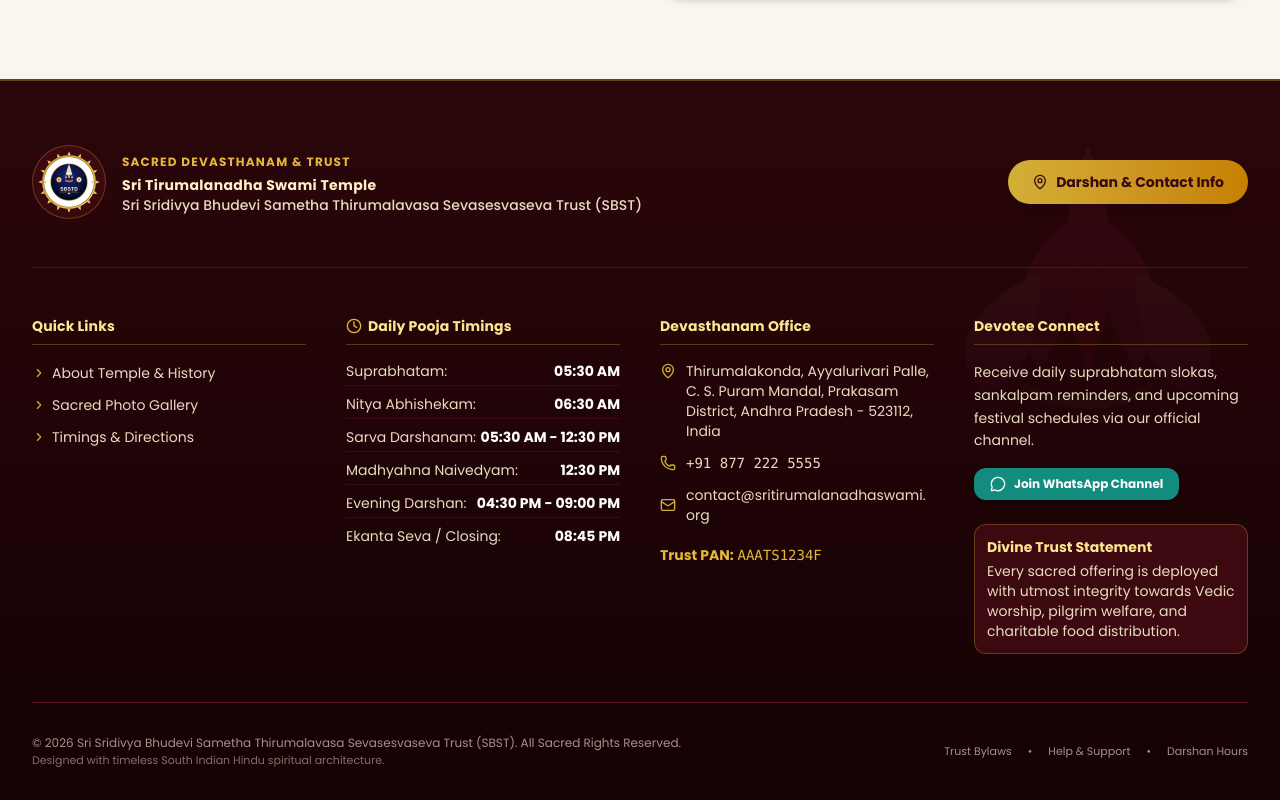
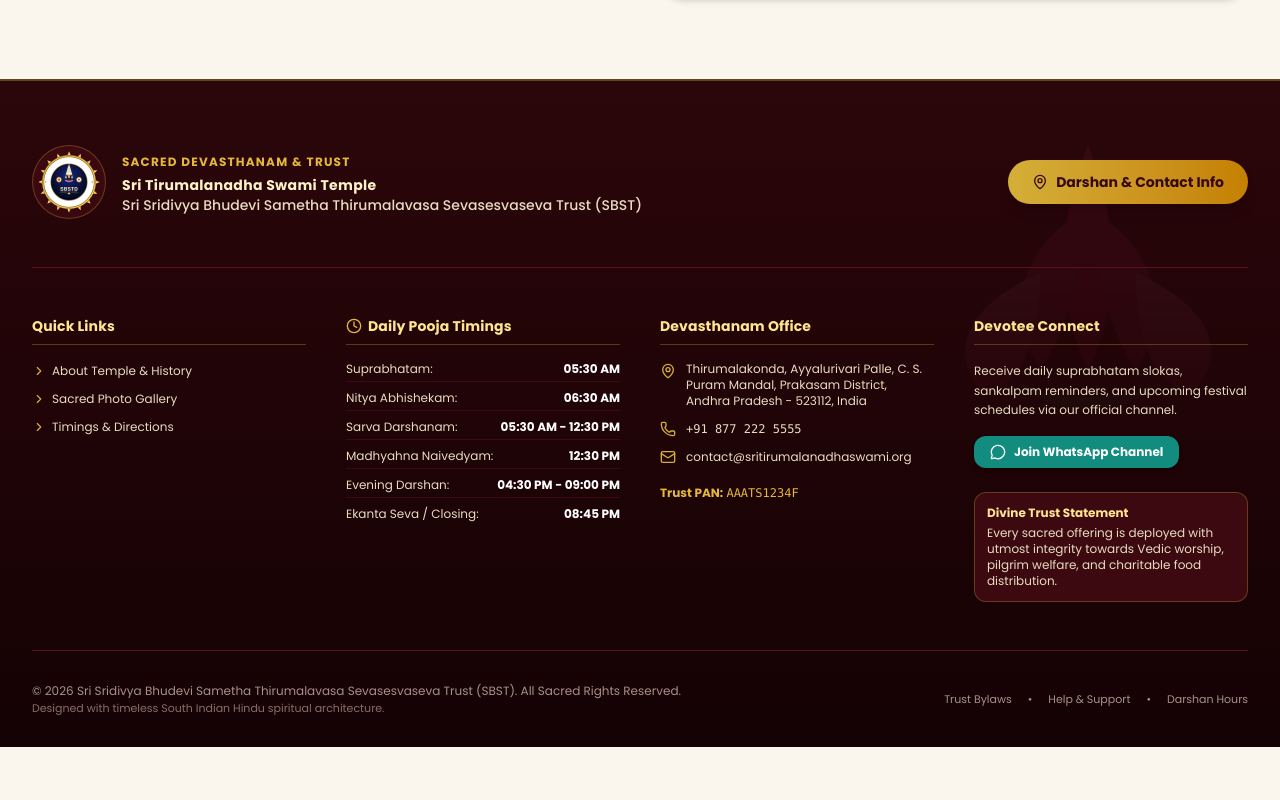
Before and after one commit to sreenuwebdesign/sbstd, a React (Vite) app: page / in a window 1280 px wide. Shown: the part 4998-5798 px from the top of the page. After the commit the page ends 5745 px from the top, so only its background shows below. Built offline with nearby package versions, Linux system fonts and the light colour scheme.

Commit message:
style(footer): reduce font size for better layout
Adjusted footer text size to xs for improved visual consistency and spacing within the grid layout.

```diff
--- a/src/components/Footer.tsx
+++ b/src/components/Footer.tsx
@@ -57,14 +57,14 @@ export const Footer: React.FC<FooterProps> = ({
         </div>
 
         {/* 4-Column Grid: Quick Links, Timings, Contact, Social / Trust */}
-        <div className="grid grid-cols-1 md:grid-cols-2 lg:grid-cols-4 gap-10 py-12 text-sm">
+        <div className="grid grid-cols-1 md:grid-cols-2 lg:grid-cols-4 gap-10 py-12 text-xs">
 
           {/* Column 1: Quick Links */}
           <div className="space-y-4">
             <h4 className="font-serif-temple text-sm font-bold text-[#FFE58F] border-b border-[#D4AF37]/30 pb-2">
               {currentLang === 'te' ? 'ముఖ్య లింకులు' : 'Quick Links'}
             </h4>
-            <ul className="space-y-2 text-[#E8DCC0] text-sm">
+            <ul className="space-y-2 text-[#E8DCC0] text-xs">
               {[
                 { id: 'about', labelEn: 'About Temple & History', labelTe: 'ఆలయ విశేషాలు & చరిత్ర' },
                 { id: 'gallery', labelEn: 'Sacred Photo Gallery', labelTe: 'దివ్య చిత్రమాలిక' },
@@ -73,7 +73,7 @@ export const Footer: React.FC<FooterProps> = ({
                 <li key={link.id}>
                   <button
                     onClick={() => onNavigate(link.id)}
-                    className="hover:text-[#FFE58F] transition-colors flex items-center gap-1.5 text-left py-0.5"
+                    className="hover:text-[#FFE58F] transition-colors flex items-center gap-1.5 text-left py-0.5 text-xs"
                   >
                     <ChevronRight className="w-3.5 h-3.5 text-[#D4AF37]" />
                     <span>{currentLang === 'te' ? link.labelTe : link.labelEn}</span>
@@ -89,7 +89,7 @@ export const Footer: React.FC<FooterProps> = ({
               <Clock className="w-4 h-4 text-[#E5B839]" />
               <span>{currentLang === 'te' ? 'నిత్య సమయ పట్టిక' : 'Daily Pooja Timings'}</span>
             </h4>
-            <ul className="space-y-2 text-[#E8DCC0] text-sm">
+            <ul className="space-y-2 text-[#E8DCC0] text-xs">
               <li className="flex justify-between border-b border-[#5B101D]/50 pb-1">
                 <span>{currentLang === 'te' ? 'సుప్రభాత సేవ:' : 'Suprabhatam:'}</span>
                 <strong className="text-white">05:30 AM</strong>
@@ -122,7 +122,7 @@ export const Footer: React.FC<FooterProps> = ({
             <h4 className="font-serif-temple text-sm font-bold text-[#FFE58F] border-b border-[#D4AF37]/30 pb-2">
               {currentLang === 'te' ? 'ఆలయ కార్యాలయం' : 'Devasthanam Office'}
             </h4>
-            <div className="space-y-3 text-[#E8DCC0] text-sm">
+            <div className="space-y-3 text-[#E8DCC0] text-xs">
               <div className="flex items-start gap-2.5">
                 <MapPin className="w-4 h-4 text-[#D4AF37] shrink-0 mt-0.5" />
                 <span>{currentLang === 'te' ? TEMPLE_INFO.addressTe : TEMPLE_INFO.addressEn}</span>
@@ -135,7 +135,7 @@ export const Footer: React.FC<FooterProps> = ({
                 <Mail className="w-4 h-4 text-[#D4AF37] shrink-0" />
                 <span className="break-all">{TEMPLE_INFO.email}</span>
               </div>
-              <div className="pt-2 text-sm text-[#E5B839]">
+              <div className="pt-2 text-xs text-[#E5B839]">
                 <strong>Trust PAN:</strong> <span className="font-mono">{TEMPLE_INFO.panNumber}</span>
               </div>
             </div>
@@ -146,7 +146,7 @@ export const Footer: React.FC<FooterProps> = ({
             <h4 className="font-serif-temple text-sm font-bold text-[#FFE58F] border-b border-[#D4AF37]/30 pb-2">
               {currentLang === 'te' ? 'భక్త బృందం & సమాచారం' : 'Devotee Connect'}
             </h4>
-            <p className="text-sm text-[#E8DCC0] leading-relaxed">
+            <p className="text-xs text-[#E8DCC0] leading-relaxed">
               {currentLang === 'te'
                 ? 'ఆలయ సమాచారం, నిత్య పూజల విశేషాలు మరియు పండుగల ముహూర్తాల నోటిఫికేషన్లు పొందడానికి వాట్సాప్ గ్రూపులో చేరండి.'
                 : 'Receive daily suprabhatam slokas, sankalpam reminders, and upcoming festival schedules via our official channel.'}
@@ -165,8 +165,8 @@ export const Footer: React.FC<FooterProps> = ({
 
             {/* Trust Statement */}
             <div className="pt-2">
-              <div className="p-3 rounded-xl bg-[#3B090F] border border-[#D4AF37]/30 text-xs sm:text-sm text-[#E8DCC0]">
-                <span className="text-[#FFE58F] font-bold block mb-1 text-sm">
+              <div className="p-3 rounded-xl bg-[#3B090F] border border-[#D4AF37]/30 text-xs text-[#E8DCC0]">
+                <span className="text-[#FFE58F] font-bold block mb-1 text-xs">
                   {currentLang === 'te' ? 'విశ్వసనీయత & పవిత్రత' : 'Divine Trust Statement'}
                 </span>
                 {currentLang === 'te'
```
